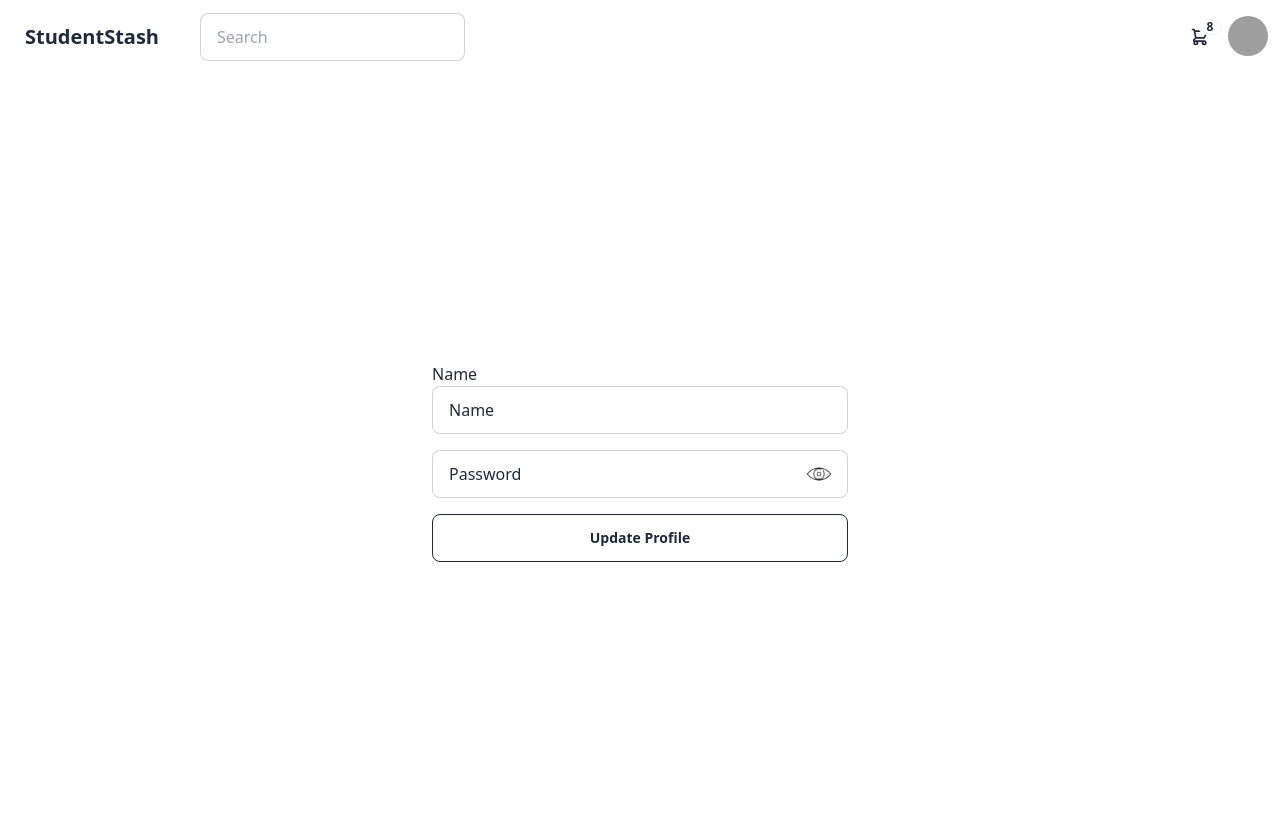
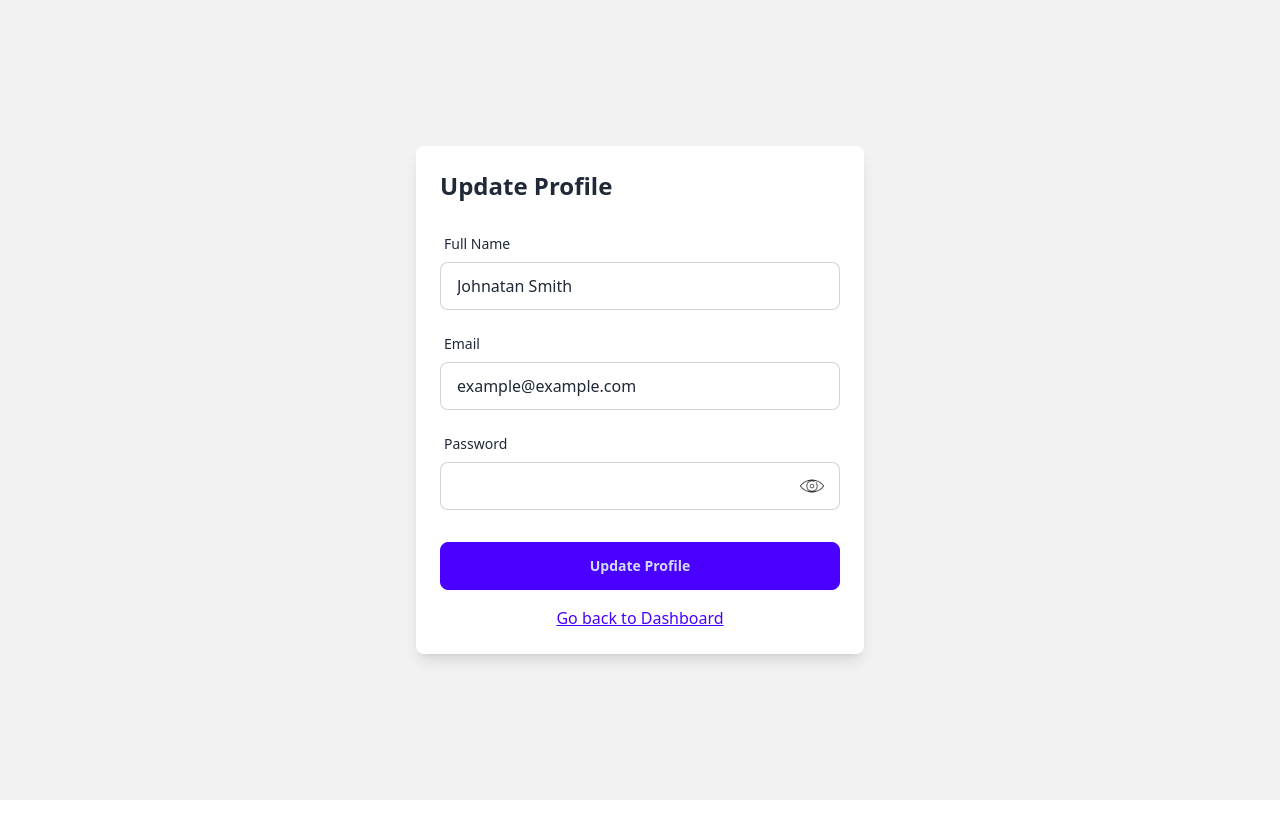
Before and after one commit to sotesh1516/StudentStash, a React (Create React App) app in the folder frontend/: page /profile in a window 1280 px wide. Shown: the top 838 px of the page. After the commit the page ends 800 px from the top, so only its background shows below. Built offline with nearby package versions, Linux system fonts and the light colour scheme; grey boxes are pictures that could not be loaded.

Commit message:
restructured profile.js

```diff
--- a/frontend/src/components/profile.js
+++ b/frontend/src/components/profile.js
@@ -1,83 +1,89 @@
-import { useState } from 'react';
+import React, { useState } from "react";
+import { Link } from "react-router-dom";
 import eyeImage from '../images/eye.png';
-import "../style.css";
-import Navbar from './Navbar';
 
-export default function Profile() {
-
-    const [user, setUser] = useState({
-        name: "",
+const ProfilePage = () => {
+  const [profile, setProfile] = useState({
+    fullName: "Johnatan Smith",
+    email: "example@example.com",
     password: "",
-        error: false
   });
 
   const [showPassword, setShowPassword] = useState(false);
 
-    const [message, setMessage] = useState("");
-
-    const handleChange = (event) => {
-        const { name, value } = event.target;
-        setUser({ ...user, [name]: value });
+  const handleChange = (e) => {
+    const { name, value } = e.target;
+    setProfile({ ...profile, [name]: value });
   };
 
-    const revealPassword = () => {
-        setShowPassword(prev => !prev);
-    };
-
-    const handleSubmit = () => {
-        if (!user.name || !user.password) {
-            setMessage("Both fields are required!");
-            setUser({ ...user, error: true });
-            return;
-        }
-
-        if (user.password.length < 8) {
-            setMessage("Password must be at least 8 characters long.");
-            setUser({ ...user, error: true });
-            return;
-        }
-
-        setUser({ ...user, error: false });
-        // Handle the update logic here (e.g., sending the data to a backend service)
+  const handleSubmit = (e) => {
+    e.preventDefault();
+    // Handle form submission, e.g., update the profile data
+    console.log("Updated Profile:", profile);
   };
 
   return (
-        <>
-            <Navbar/>
-            <div className="flex items-center justify-center">
-                {user.error && (
-                    <div role="alert" className="alert alert-warning w-auto p-2 mt-3 inline-flex items-center justify-center">
-                        <svg
-                            xmlns="http://www.w3.org/2000/svg"
-                            className="h-6 w-6 shrink-0 stroke-current"
-                            fill="none"
-                            viewBox="0 0 24 24">
-                            <path
-                                strokeLinecap="round"
-                                strokeLinejoin="round"
-                                strokeWidth="2"
-                                d="M12 9v2m0 4h.01m-6.938 4h13.856c1.54 0 2.502-1.667 1.732-3L13.732 4c-.77-1.333-2.694-1.333-3.464 0L3.34 16c-.77 1.333.192 3 1.732 3z" />
-                        </svg>
-                        <span>{message}</span>
+    <div className="flex justify-center items-center min-h-screen bg-base-200">
+      <div className="card w-full max-w-md p-6 bg-base-100 shadow-lg rounded-lg">
+        <h2 className="text-2xl font-semibold mb-6">Update Profile</h2>
+        <form onSubmit={handleSubmit}>
+          <div className="mb-4">
+            <label className="label">
+              <span className="label-text">Full Name</span>
+            </label>
+            <input
+              type="text"
+              name="fullName"
+              value={profile.fullName}
+              onChange={handleChange}
+              className="input input-bordered w-full"
+            />
           </div>
-                )}
+          <div className="mb-4">
+            <label className="label">
+              <span className="label-text">Email</span>
+            </label>
+            <input
+              type="email"
+              name="email"
+              value={profile.email}
+              onChange={handleChange}
+              className="input input-bordered w-full"
+            />
           </div>
-
-            <div className="flex justify-center items-center min-h-screen">
-                <div className="w-full max-w-md p-4">
-                    <h3>Name</h3>
-                    <label className="input input-bordered flex items-center gap-2 mb-4">
-                        Name
-                        <input type="text" className="grow" placeholder="" name='name' value={user.name} onChange={handleChange} />
+          <div className="mb-4">
+            <label className="label">
+              <span className="label-text">Password</span>
             </label>
-                    <label className="input input-bordered flex items-center gap-2 mb-4">
-                        Password
-                        <input type={showPassword ? "text" : "password"} className="grow" placeholder="" name='password' value={user.password} onChange={handleChange} />
-                        <button><img src={eyeImage} alt="Show Password" className="w-6 h-6 cursor-pointer transition duration-300 hover:brightness-210" onClick={revealPassword} /></button>
-                    </label>
-                    <button className="btn btn-outline w-full mb-4" onClick={handleSubmit}>Update Profile</button>
+            <div className="relative">
+              <input
+                type={showPassword ? "text" : "password"}
+                name="password"
+                value={profile.password}
+                onChange={handleChange}
+                className="input input-bordered w-full"
+              />
+              <button
+                type="button"
+                onClick={() => setShowPassword(!showPassword)}
+                className="absolute inset-y-0 right-0 px-4 py-2 focus:outline-none"
+              >
+                <img src={eyeImage} alt="Show Password" className="w-6 h-6 cursor-pointer transition duration-300 hover:brightness-150" />
+              </button>
             </div>
           </div>
-        </>
+          <button className="btn btn-primary w-full mt-4" type="submit">
+            Update Profile
+          </button>
+          <p className="mt-4 text-center">
+            <Link className="link link-primary" to="/dashboard">
+              Go back to Dashboard
+            </Link>
+          </p>
+        </form>
+      </div>
+    </div>
   );
-}
+};
+
+export default ProfilePage;
```
Lines whose indentation alone changed are shown as unchanged.
